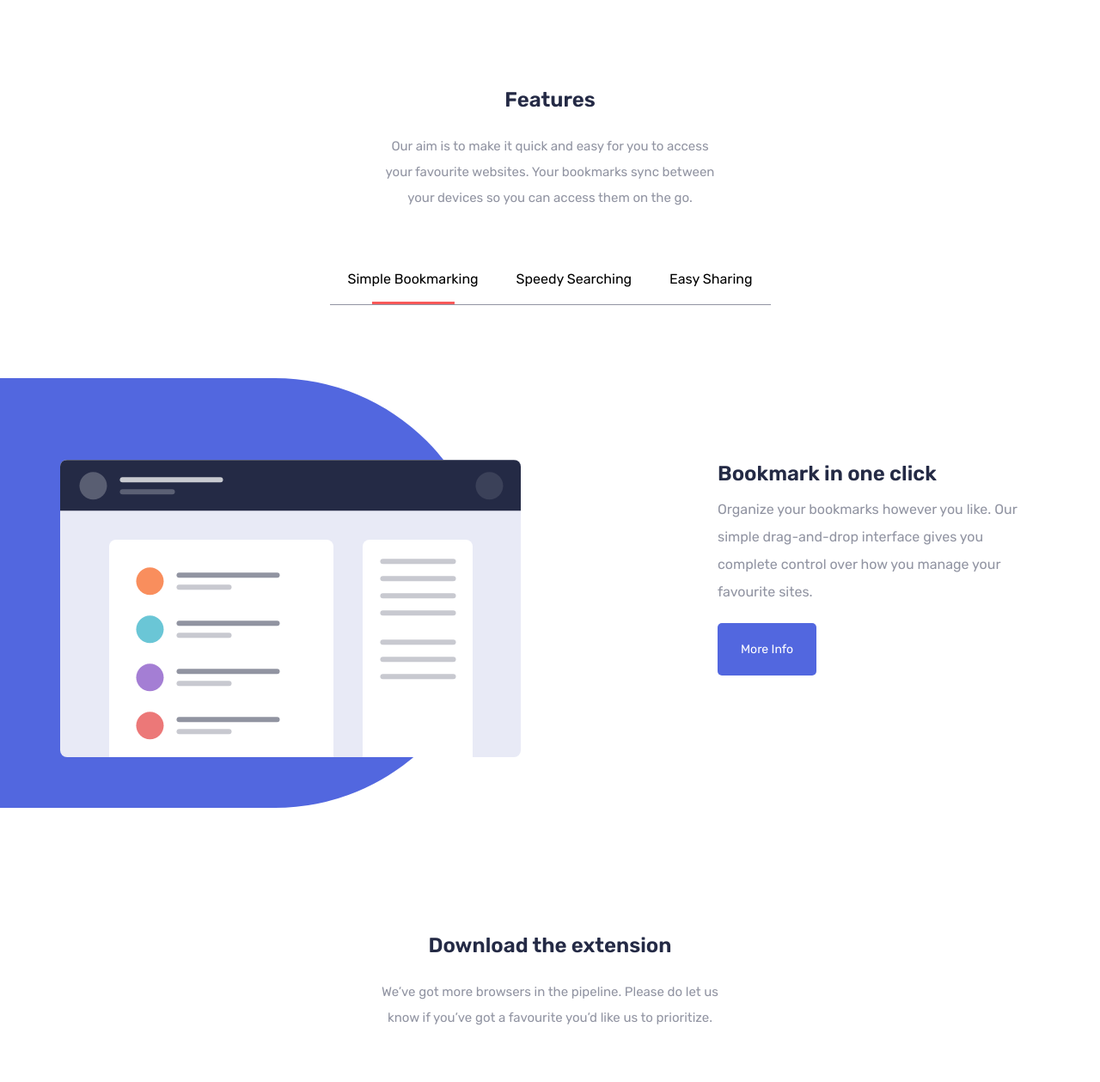
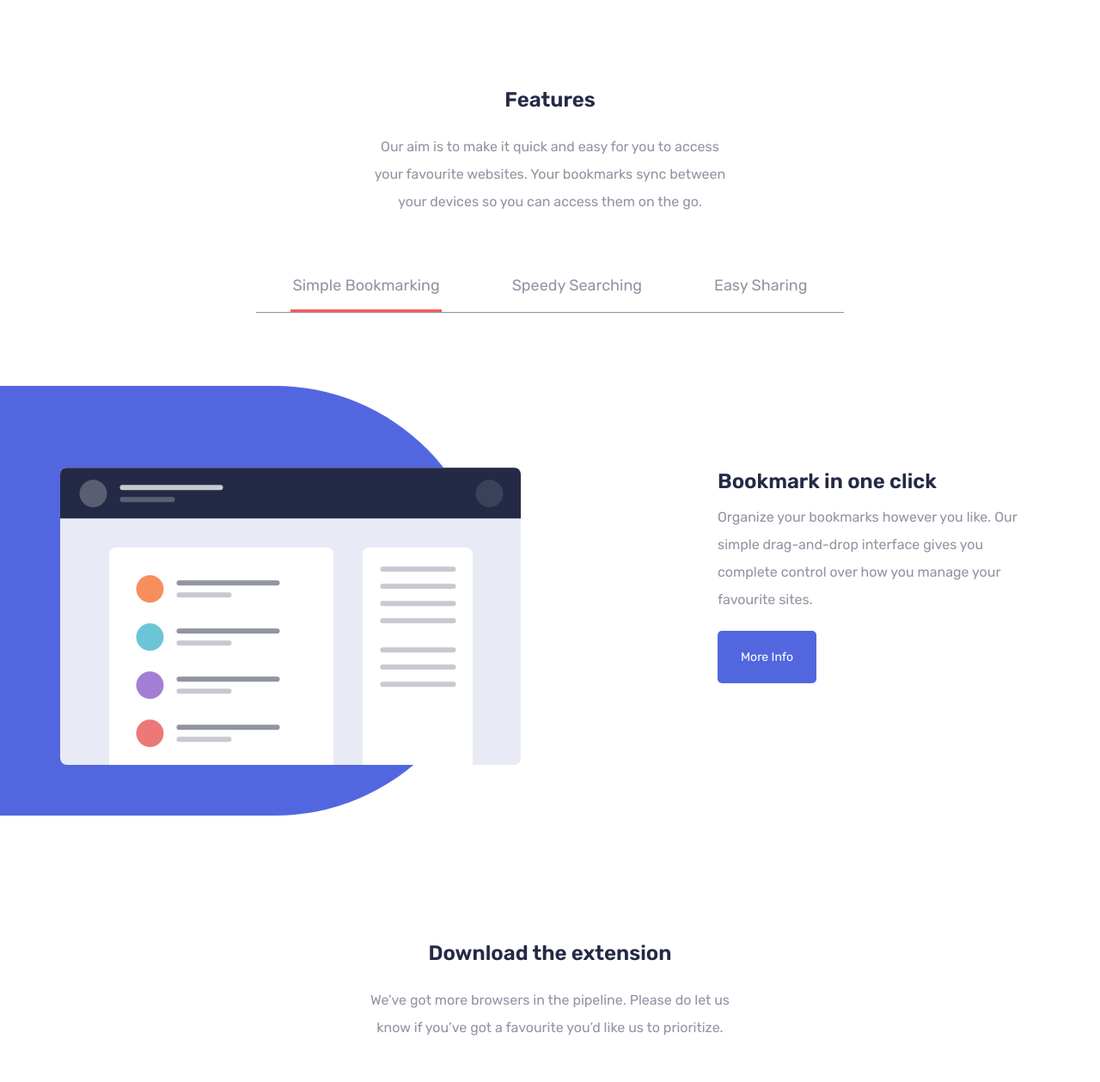
Before and after one commit to VieiraHenrique/bookmark, a plain HTML site: page index.html in a window 1280 px wide. Shown: the part 622-1881 px from the top of the page at 86% size. Drawn offline with Linux system fonts and the light colour scheme.

Commit message:
fix some font sizes

```diff
--- a/sass/partials/_download.scss
+++ b/sass/partials/_download.scss
@@ -6,7 +6,7 @@
 	}
 
 	&__title {
-		max-width: 40rem;
+		max-width: 42rem;
 		margin: 0 auto;
 		text-align: center;
 		h2 {
@@ -16,7 +16,7 @@
 		}
 
 		p {
-			font-size: 1.5rem;
+			font-size: 1.6rem;
 			color: $gray-dark;
 		}
 	}
--- a/sass/partials/_faq.scss
+++ b/sass/partials/_faq.scss
@@ -2,7 +2,7 @@
 	padding: 5rem 0 10rem;
 	&__title {
 		text-align: center;
-		max-width: 42rem;
+		max-width: 44rem;
 		margin: 0 auto;
 		h2 {
 			color: $blue-dark;
@@ -11,7 +11,7 @@
 		}
 
 		p {
-			font-size: 1.5rem;
+			font-size: 1.6rem;
 			color: $gray-dark;
 		}
 	}
--- a/sass/partials/_features.scss
+++ b/sass/partials/_features.scss
@@ -4,7 +4,7 @@
 	padding-bottom: 4.5rem;
 
 	&__title {
-		max-width: 40rem;
+		max-width: 42rem;
 		margin: 0 auto;
 		h2 {
 			color: $blue-dark;
@@ -13,7 +13,7 @@
 		}
 
 		p {
-			font-size: 1.5rem;
+			font-size: 1.6rem;
 			color: $gray-dark;
 		}
 	}
@@ -31,7 +31,7 @@
 
 			.labels {
 				margin: 0 auto;
-				width: 45%;
+				width: 60%;
 				border-bottom: 1px solid $gray-dark;
 			}
 		}
@@ -40,7 +40,9 @@
 			cursor: pointer;
 			position: relative;
 			display: block;
-			padding: 2rem;
+			padding: 2rem 4rem;
+			font-size: 1.8rem;
+			color: $gray-dark;
 			border-bottom: 1px solid $gray-dark;
 
 			@media screen and (min-width: 768px) {
@@ -105,6 +107,7 @@
 			p {
 				color: $gray-dark;
 				margin-bottom: 2rem;
+				font-size: 1.6rem;
 				max-width: 37.5rem;
 			}
 
@@ -124,7 +127,7 @@
 		content: '';
 		position: absolute;
 		display: block;
-		width: 50%;
+		width: 70%;
 		height: 3px;
 		background: $red;
 		bottom: 0;
@@ -142,7 +145,7 @@
 		content: '';
 		position: absolute;
 		display: block;
-		width: 50%;
+		width: 70%;
 		height: 3px;
 		background: $red;
 		bottom: 0;
@@ -160,7 +163,7 @@
 		content: '';
 		position: absolute;
 		display: block;
-		width: 50%;
+		width: 70%;
 		height: 3px;
 		background: $red;
 		bottom: 0;
```
Also changed, not shown: css/styles.css, 1 other file.
